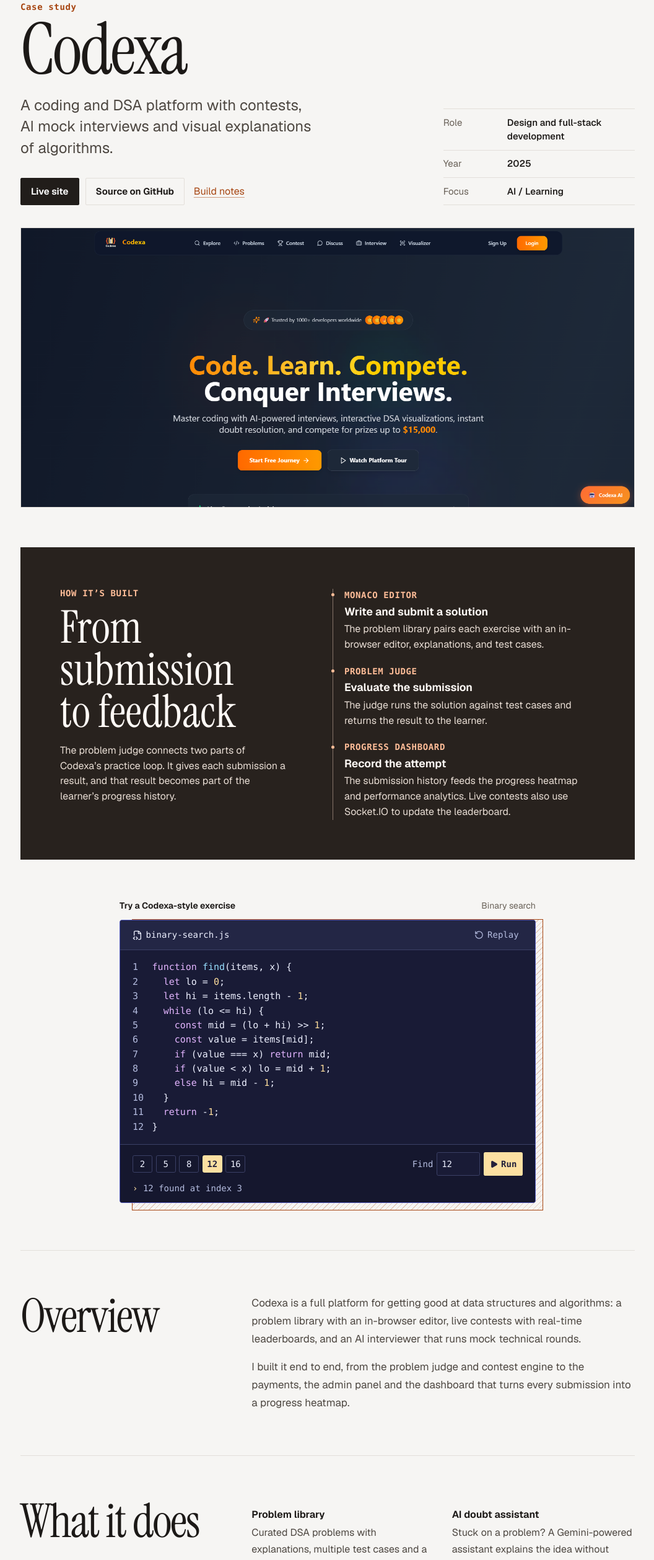
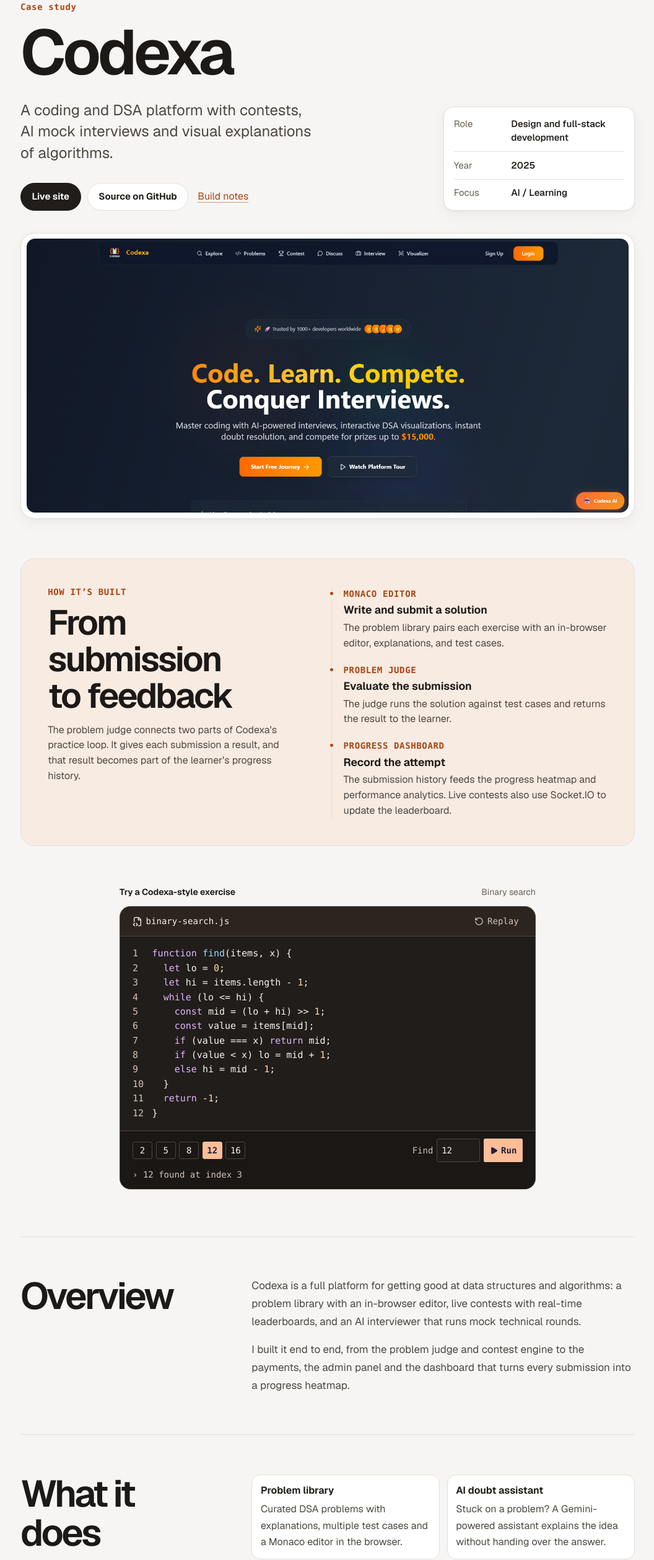
Before and after one commit to gopaljha16/Portfolio, a Next.js app: page /work/codexa in a window 1280 px wide. Shown: the part 234-2751 px from the top of the page at 62% size, without its empty margins (111-1167 px from the left). Built offline with nearby package versions, Linux system fonts and the light colour scheme; no server answers.

Commit message:
Phase 12: Apply the portfolio theme to work, about, and case studies

```diff
--- a/app/apple-icon.tsx
+++ b/app/apple-icon.tsx
@@ -6,7 +6,7 @@ export const contentType = "image/png";
 export default function AppleIcon() {
   return new ImageResponse(
     (
-      <div style={{ width: "100%", height: "100%", display: "flex", alignItems: "center", justifyContent: "center", background: "#293acb", color: "#fffdf5", fontSize: 86, letterSpacing: -8 }}>
+      <div style={{ width: "100%", height: "100%", display: "flex", alignItems: "center", justifyContent: "center", background: "#f8ebe2", color: "#a74612", fontSize: 86, letterSpacing: -8 }}>
         GJ
       </div>
     ),
--- a/app/globals.css
+++ b/app/globals.css
@@ -16,11 +16,6 @@
   --accent-fill: #211d1a;
   --accent-ink: #fff;
   --diagram: #f2ece7;
-  --poster: #28221e;
-  --poster-ink: #fffaf6;
-  --poster-muted: #e9ded5;
-  --poster-rule: #87756a;
-  --poster-highlight: #ffbd98;
   --card-radius: 1.4rem;
   --card-shadow: 0 1px 2px rgb(43 32 22 / 0.05), 0 8px 24px rgb(43 32 22 / 0.045);
   --available: #16744b;
@@ -41,7 +36,6 @@
   --accent-fill: #f6eee8;
   --accent-ink: #211d1a;
   --diagram: #2d2520;
-  --poster: #2d241e;
   --card-shadow: 0 4px 20px rgb(0 0 0 / 0.12);
   --available: #8de2b4;
   color-scheme: dark;
@@ -57,7 +51,6 @@
   --color-faint: var(--faint);
   --color-inverse: var(--inverse);
   --font-display: var(--font-geist), ui-sans-serif, system-ui, sans-serif;
-  --font-editorial: var(--font-instrument-serif), Georgia, serif;
   --font-sans: var(--font-geist), ui-sans-serif, system-ui, sans-serif;
 }
 
@@ -237,11 +230,10 @@ body {
 
 .portfolio-name {
   margin-top: 0.7rem;
-  font-family: var(--font-editorial);
-  font-size: clamp(4.6rem, 10.6vw, 10.5rem);
-  font-weight: 400;
-  letter-spacing: -0.027em;
-  line-height: 0.83;
+  font-size: clamp(2.8rem, 7.4vw, 5.6rem);
+  font-weight: 650;
+  letter-spacing: -0.047em;
+  line-height: 1.02;
 }
 
 .portfolio-intro {
@@ -265,7 +257,7 @@ body {
 .hero-role-line > p {
   font-size: clamp(1.9rem, 5.45vw, 4.05rem);
   font-weight: 640;
-  letter-spacing: -0.06em;
+  letter-spacing: -0.047em;
   line-height: 1.12;
 }
 
@@ -296,7 +288,7 @@ body {
 .hero-role-line {
   display: flex;
   flex-wrap: wrap;
-  align-items: baseline;
+  align-items: center;
   gap: 0.65rem 1.15rem;
   margin-top: 0.28rem;
 }
@@ -644,9 +636,9 @@ body {
   min-height: 2.75rem;
   align-items: center;
   justify-content: center;
-  padding: 0.625rem 1rem;
+  padding: 0.625rem 1.1rem;
   border: 1px solid var(--line);
-  border-radius: 0.125rem;
+  border-radius: 2rem;
   font-size: 0.9375rem;
   font-weight: 650;
   transition: background-color 150ms ease;
@@ -664,6 +656,10 @@ body {
 
 .portfolio-button-plain:hover {
   background: var(--surface-2);
+}
+
+.portfolio-button-plain {
+  background: var(--surface);
 }
 
 .portfolio-text-link {
@@ -686,15 +682,6 @@ body {
   position: relative;
   isolation: isolate;
   min-width: 0;
-}
-
-.coding-demo::before {
-  position: absolute;
-  z-index: -1;
-  inset: 2rem -0.75rem -0.75rem 1.25rem;
-  border: 1px solid var(--accent);
-  background: repeating-linear-gradient(-45deg, transparent 0 5px, color-mix(in srgb, var(--accent) 25%, transparent) 5px 6px);
-  content: "";
 }
 
 .coding-demo figcaption {
@@ -713,14 +700,14 @@ body {
 }
 
 .code-editor {
-  --code-background: #191b36;
-  --code-line: #3b4066;
-  --code-text: #edf0ff;
-  --code-muted: #b4bcdf;
-  --code-highlight: #fce0a2;
+  --code-background: #211d1a;
+  --code-line: #50463e;
+  --code-text: #fbf3ec;
+  --code-muted: #d4c2b4;
+  --code-highlight: #ffbd98;
   overflow: hidden;
-  border: 1px solid #535bbd;
-  border-radius: 0.25rem;
+  border: 1px solid var(--code-line);
+  border-radius: 1.1rem;
   background: var(--code-background);
   color: var(--code-text);
   color-scheme: dark;
@@ -743,7 +730,7 @@ body {
 .code-toolbar {
   padding: 0.3rem clamp(0.65rem, 2vw, 1.25rem);
   border-bottom: 1px solid var(--code-line);
-  background: #232645;
+  background: #2c251f;
   font-size: 0.875rem;
 }
 
@@ -821,7 +808,7 @@ body {
 .code-console {
   padding: 0.75rem clamp(0.65rem, 2vw, 1.25rem);
   border-top: 1px solid var(--code-line);
-  background: #15172e;
+  background: #1a1715;
   font-size: 0.875rem;
 }
 
@@ -887,15 +874,16 @@ body {
 .message-trace {
   margin-bottom: clamp(2rem, 6vw, 4rem);
   padding: clamp(1.125rem, 3vw, 2.5rem);
-  background-color: var(--poster);
-  background-image: radial-gradient(rgb(238 241 255 / 0.22) 1px, transparent 1px);
-  background-size: 1.15rem 1.15rem;
-  color: var(--poster-ink);
+  border: 1px solid var(--line);
+  border-radius: var(--card-radius);
+  background: var(--surface);
+  box-shadow: var(--card-shadow);
 }
 
 .trace-header {
   padding-bottom: 0.9rem;
-  border-bottom: 1px solid var(--poster-rule);
+  border-bottom: 1px solid var(--line);
+  color: var(--accent);
   font-family: var(--font-mono);
   font-size: 0.875rem;
 }
@@ -906,19 +894,18 @@ body {
 }
 
 .message-trace h2 {
-  max-width: 14ch;
-  margin-top: 1.35rem;
-  font-family: var(--font-editorial);
-  font-size: clamp(2.75rem, 5vw, 4.75rem);
-  font-weight: 400;
-  line-height: 0.95;
-  text-wrap: balance;
+  max-width: 24ch;
+  margin-top: 1.15rem;
+  font-size: clamp(1.8rem, 4.25vw, 3.1rem);
+  font-weight: 630;
+  letter-spacing: -0.045em;
+  line-height: 1.07;
 }
 
 .trace-intro {
   max-width: 65ch;
   margin-top: 1rem;
-  color: var(--poster-muted);
+  color: var(--muted);
   line-height: 1.55;
 }
 
@@ -936,13 +923,13 @@ body {
   left: calc(100% / 6);
   width: calc(200% / 3);
   height: 1px;
-  background: var(--poster-rule);
+  background: var(--line);
   content: "";
   pointer-events: none;
 }
 
 .trace-stages::after {
-  background: var(--poster-highlight);
+  background: var(--accent);
   transform: scaleX(0);
   transform-origin: left;
 }
@@ -971,29 +958,25 @@ body {
   cursor: pointer;
 }
 
-.message-trace :focus-visible {
-  outline-color: var(--poster-highlight);
-}
-
 .trace-node {
   display: grid;
   width: 3.5rem;
   height: 3.5rem;
   place-items: center;
-  border: 1px solid var(--poster-rule);
+  border: 1px solid var(--line);
   border-radius: 50%;
-  background: var(--poster);
-  color: var(--poster-ink);
+  background: var(--surface);
+  color: var(--ink);
 }
 
 .trace-stages button:hover .trace-node {
-  border-color: var(--poster-highlight);
+  border-color: var(--accent);
 }
 
 .trace-stages button[aria-pressed="true"] .trace-node {
-  border-color: var(--poster-highlight);
-  background: var(--poster-highlight);
-  color: #242042;
+  border-color: var(--accent);
+  background: var(--accent-soft);
+  color: var(--accent);
 }
 
 .trace-detail {
@@ -1002,14 +985,14 @@ body {
   gap: 0.15rem;
   min-height: 7rem;
   padding: 0.9rem 1rem;
-  border-left: 2px solid var(--poster-highlight);
-  background: color-mix(in srgb, var(--poster) 68%, #101522);
-  color: var(--poster-muted);
+  border-radius: 0.95rem;
+  background: var(--surface-2);
+  color: var(--muted);
   line-height: 1.45;
 }
 
 .trace-detail strong {
-  color: var(--poster-ink);
+  color: var(--ink);
 }
 
 @media (prefers-reduced-motion: no-preference) {
@@ -1019,7 +1002,7 @@ body {
 }
 
 .portfolio-section {
-  padding-block: clamp(2.75rem, 6vw, 4.375rem);
+  padding-block: clamp(2.5rem, 5.5vw, 4rem);
   border-top: 1px solid var(--line);
 }
 
@@ -1033,38 +1016,45 @@ body {
 }
 
 .portfolio-section-heading h2 {
-  font-family: var(--font-editorial);
-  font-size: clamp(2.85rem, 5.9vw, 5rem);
-  font-weight: 400;
-  letter-spacing: -0.025em;
-  line-height: 0.94;
+  font-size: clamp(2.2rem, 5.15vw, 3.75rem);
+  font-weight: 630;
+  letter-spacing: -0.055em;
+  line-height: 1.05;
 }
 
 .project-entry {
-  display: grid;
-  grid-template-columns: minmax(0, 1fr) minmax(8rem, 19%);
+  display: flex;
+  min-width: 0;
+  flex-direction: column;
+  overflow: hidden;
+  border: 1px solid var(--line);
+  border-radius: var(--card-radius);
+  background: var(--surface);
+  box-shadow: var(--card-shadow);
+}
+
+.project-entry-featured {
+  display: grid;
+  grid-template-columns: minmax(0, 1.35fr) minmax(0, 1fr);
   align-items: center;
-  gap: clamp(1rem, 3vw, 2.75rem);
-  padding-block: 1.375rem;
-  border-top: 1px solid var(--line);
-}
-
-.project-entry-featured {
-  grid-template-columns: minmax(0, 1.7fr) minmax(0, 1fr);
-  padding-block: 0 2.25rem;
-  border-top: 0;
 }
 
 .project-copy {
-  display: grid;
-  grid-template-columns: minmax(0, 0.72fr) minmax(0, 1.28fr);
-  align-items: start;
-  gap: 0.5rem clamp(1rem, 3vw, 2.75rem);
+  display: flex;
+  flex: 1;
+  flex-direction: column;
+  gap: 0.55rem;
+  padding: 0.25rem 1.15rem 1.15rem;
 }
 
 .project-entry-featured .project-copy {
-  grid-template-columns: minmax(0, 1fr);
-  gap: 0.75rem;
+  padding: clamp(1.15rem, 3vw, 2rem);
+}
+
+.project-description {
+  display: flex;
+  flex: 1;
+  flex-direction: column;
 }
 
 .project-meta,
@@ -1076,12 +1066,11 @@ body {
 }
 
 .project-entry h3 {
-  margin-top: 0.35rem;
-  font-family: var(--font-editorial);
-  font-size: clamp(2rem, 3.7vw, 3.5rem);
-  font-weight: 400;
-  letter-spacing: -0.015em;
-  line-height: 0.95;
+  margin-top: 0.25rem;
+  font-size: clamp(1.5rem, 2.6vw, 2.05rem);
+  font-weight: 640;
+  letter-spacing: -0.047em;
+  line-height: 1.1;
 }
 
 .project-entry h3 a:hover {
@@ -1089,7 +1078,7 @@ body {
 }
 
 .project-entry-featured h3 {
-  font-size: clamp(3.25rem, 6.4vw, 6rem);
+  font-size: clamp(2.25rem, 4.5vw, 3.75rem);
 }
 
 .project-entry-featured .project-summary {
@@ -1116,7 +1105,8 @@ body {
 }
 
 .project-copy .project-links {
-  margin-top: 0.7rem;
+  margin-top: auto;
+  padding-top: 0.75rem;
 }
 
 .project-links a:not(.portfolio-text-link):hover {
@@ -1126,7 +1116,10 @@ body {
 }
 
 .project-preview {
+  order: -1;
+  margin: 0.7rem 0.7rem 0.8rem;
   overflow: hidden;
+  border-radius: calc(var(--card-radius) - 0.55rem);
   background: var(--diagram);
 }
 
@@ -1141,17 +1134,23 @@ body {
 
 .project-entry-featured .project-preview {
   display: grid;
-  order: -1;
+  align-self: stretch;
   align-content: center;
-  padding: clamp(0.65rem, 2.35vw, 2rem);
+  margin-bottom: 0.7rem;
+  padding: clamp(0.6rem, 1.6vw, 1.25rem);
+  background: var(--accent-soft);
 }
 
 .project-entry-featured .project-preview img {
   aspect-ratio: auto;
+  border-radius: 0.35rem;
 }
 
 .project-index {
-  border-bottom: 1px solid var(--line);
+  display: grid;
+  grid-template-columns: repeat(2, minmax(0, 1fr));
+  gap: 1rem;
+  margin-top: 1rem;
 }
 
 .project-wip {
@@ -1159,8 +1158,10 @@ body {
   flex-wrap: wrap;
   justify-content: space-between;
   gap: 0.5rem 1rem;
-  margin-top: 1.5rem;
-  padding: 0.875rem 0;
+  margin-block: 1rem 0.7rem;
+  padding: 0.8rem 1.05rem;
+  border: 1px dashed var(--line);
+  border-radius: 0.9rem;
   color: var(--muted);
   font-size: 0.9375rem;
 }
@@ -1202,6 +1203,13 @@ body {
   transform: rotate(180deg);
 }
 
+.project-archive {
+  padding-inline: clamp(0.85rem, 2vw, 1.2rem);
+  border: 1px solid var(--line);
+  border-radius: 1rem;
+  background: var(--surface);
+}
+
 .archive-count {
   margin-left: 0.5rem;
   color: var(--faint);
@@ -1244,20 +1252,23 @@ body {
   display: grid;
   grid-template-columns: minmax(0, 0.92fr) minmax(0, 1.08fr);
   align-items: start;
-  gap: 2rem clamp(2rem, 6vw, 5.75rem);
-}
-
-.about-career {
-  display: grid;
-  gap: 2.1rem;
+  gap: 1rem;
+}
+
+.about-content,
+.about-subsection {
+  padding: clamp(1rem, 2.65vw, 1.7rem);
+  border: 1px solid var(--line);
+  border-radius: var(--card-radius);
+  background: var(--surface);
+  box-shadow: var(--card-shadow);
 }
 
 .about-subsection > h3 {
   margin-bottom: 1rem;
-  font-family: var(--font-editorial);
-  font-size: clamp(2rem, 3.4vw, 3.2rem);
-  font-weight: 400;
-  letter-spacing: -0.015em;
+  font-size: clamp(1.4rem, 2.75vw, 1.9rem);
+  font-weight: 630;
+  letter-spacing: -0.04em;
   line-height: 1;
 }
 
@@ -1334,6 +1345,42 @@ body {
   font-size: 0.9375rem;
 }
 
+.skills-card {
+  grid-column: 1 / -1;
+}
+
+.skill-grid {
+  display: grid;
+  grid-template-columns: repeat(2, minmax(0, 1fr));
+  gap: 0.8rem;
+}
+
+.skill-grid .skill-row {
+  display: block;
+  padding: 0.85rem;
+  border: 0;
+  border-radius: 0.85rem;
+  background: var(--bg);
+}
+
+.skill-grid .skill-row dt {
+  margin-bottom: 0.45rem;
+}
+
+.skill-tags {
+  display: flex;
+  flex-wrap: wrap;
+  gap: 0.35rem;
+}
+
+.skill-tags li {
+  padding: 0.22rem 0.52rem;
+  border-radius: 2rem;
+  background: var(--surface-2);
+  color: var(--ink);
+  font-size: 0.8125rem;
+}
+
 .about-content > p,
 .case-prose > p {
   max-width: 65ch;
@@ -1350,8 +1397,8 @@ body {
 .github-note {
   margin-block: 1.4rem;
   padding: 0.8rem 1rem;
-  border-left: 2px solid var(--accent);
-  background: var(--surface-2);
+  border-radius: 0.85rem;
+  background: var(--accent-soft);
 }
 
 .github-note > p {
@@ -1376,8 +1423,9 @@ body {
 .contact-panel {
   padding: clamp(1.5rem, 6vw, 3.75rem);
   border: 1px solid var(--line);
-  border-radius: 0.125rem;
-  background: var(--diagram);
+  border-radius: var(--card-radius);
+  background: var(--surface);
+  box-shadow: var(--card-shadow);
 }
 
 .contact-panel .portfolio-section-heading {
@@ -1427,11 +1475,15 @@ body {
 }
 
 .case-header .portfolio-name {
-  font-size: clamp(4.375rem, 9vw, 8.625rem);
+  font-size: clamp(3.5rem, 8vw, 6.35rem);
 }
 
 .case-facts {
-  border-top: 1px solid var(--line);
+  padding: 0.35rem 1rem;
+  border: 1px solid var(--line);
+  border-radius: 1rem;
+  background: var(--surface);
+  box-shadow: var(--card-shadow);
 }
 
 .case-facts > div {
@@ -1439,8 +1491,11 @@ body {
   grid-template-columns: minmax(3rem, 0.45fr) minmax(0, 1fr);
   gap: 0.65rem;
   padding-block: 0.65rem;
-  border-bottom: 1px solid var(--line);
   font-size: 0.9375rem;
+}
+
+.case-facts > div + div {
+  border-top: 1px solid var(--line);
 }
 
 .case-facts dt {
@@ -1459,14 +1514,18 @@ body {
 .case-preview {
   margin-bottom: clamp(2rem, 6vw, 4rem);
   overflow: hidden;
+  padding: 0.55rem;
   border: 1px solid var(--line);
-  background: var(--diagram);
+  border-radius: var(--card-radius);
+  background: var(--surface);
+  box-shadow: var(--card-shadow);
 }
 
 .case-preview img {
   display: block;
   width: 100%;
   height: auto;
+  border-radius: 0.85rem;
 }
 
 .case-build {
@@ -1474,29 +1533,29 @@ body {
   grid-template-columns: minmax(0, 1fr) minmax(0, 1.15fr);
   gap: 1.75rem clamp(2rem, 5.5vw, 5rem);
   margin-bottom: clamp(2rem, 6vw, 4rem);
-  padding: clamp(1.5rem, 5vw, 4.25rem);
-  background: var(--poster);
-  color: var(--poster-ink);
+  padding: clamp(1.2rem, 3.5vw, 2.7rem);
+  border: 1px solid var(--line);
+  border-radius: var(--card-radius);
+  background: var(--accent-soft);
 }
 
 .case-build .portfolio-kicker {
-  color: var(--poster-highlight);
   text-transform: uppercase;
 }
 
 .case-build h2 {
-  max-width: 15ch;
-  margin-block: 0.7rem 1rem;
-  font-family: var(--font-editorial);
-  font-size: clamp(2.75rem, 5.7vw, 5.5rem);
-  font-weight: 400;
-  line-height: 0.93;
+  max-width: 21ch;
+  margin-block: 0.55rem 0.8rem;
+  font-size: clamp(1.9rem, 4.45vw, 3.5rem);
+  font-weight: 630;
+  letter-spacing: -0.047em;
+  line-height: 1.06;
   text-wrap: balance;
 }
 
 .case-build header > p:last-child,
 .build-steps li > p:last-child {
-  color: var(--poster-muted);
+  color: var(--muted);
   line-height: 1.55;
 }
 
@@ -1505,7 +1564,7 @@ body {
   gap: 1.25rem;
   margin-top: 0.2rem;
   padding-left: 1.15rem;
-  border-left: 1px solid var(--poster-rule);
+  border-left: 1px solid var(--line);
 }
 
 .build-steps li {
@@ -1519,7 +1578,7 @@ body {
   width: 5px;
   height: 5px;
   border-radius: 50%;
-  background: var(--poster-highlight);
+  background: var(--accent);
   content: "";
 }
 
@@ -1532,12 +1591,14 @@ body {
 .case-highlight-list {
   display: grid;
   grid-template-columns: repeat(2, minmax(0, 1fr));
-  column-gap: 1.75rem;
+  gap: 0.75rem;
 }
 
 .case-highlight-list li {
-  padding-block: 0.8rem;
-  border-bottom: 1px solid var(--line);
+  padding: 0.85rem;
+  border: 1px solid var(--line);
+  border-radius: 0.9rem;
+  background: var(--surface);
 }
 
 .case-highlight-list p {
@@ -1569,13 +1630,13 @@ body {
   margin: min(14vh, 8rem) auto 0;
   overflow: hidden;
   border: 1px solid var(--line);
-  border-radius: 0.625rem;
+  border-radius: var(--card-radius);
   background: var(--surface);
   color: var(--ink);
 }
 
 .command-dialog::backdrop {
-  background: rgb(14 22 17 / 0.6);
+  background: rgb(25 19 15 / 0.5);
 }
 
 body:has(.command-dialog[open]) {
@@ -1654,6 +1715,7 @@ body:has(.command-dialog[open]) {
 .site-footer {
   border-top: 1px solid var(--line);
   color: var(--muted);
+  background: var(--surface-2);
   font-size: 0.9375rem;
 }
 
@@ -1672,36 +1734,24 @@ body:has(.command-dialog[open]) {
 @media (max-width: 47.99rem) {
   .portfolio-section-split,
   .project-entry-featured,
-  .project-copy,
   .about-layout,
   .archive-entry,
   .case-build,
   .case-header {
     grid-template-columns: minmax(0, 1fr);
   }
-
-  .project-entry:not(.project-entry-featured) {
-    grid-template-columns: minmax(0, 1fr) minmax(5rem, 28%);
-    align-items: start;
-  }
-
-  .project-index .project-preview {
-    margin-top: 0.25rem;
-  }
 }
 
 @media (max-width: 48.75rem) {
   .overview-grid {
     grid-template-columns: repeat(2, minmax(0, 1fr));
   }
-
-  .process-overview {
-    grid-column: span 2;
-  }
 }
 
 @media (max-width: 35rem) {
-  .overview-grid {
+  .overview-grid,
+  .project-index,
+  .skill-grid {
     grid-template-columns: minmax(0, 1fr);
   }
 
@@ -1714,10 +1764,6 @@ body:has(.command-dialog[open]) {
     flex-direction: column;
   }
 
-  .featured-overview {
-    grid-row: 1;
-  }
-
   .hero-introduction h1 {
     font-size: clamp(1.75rem, 7.9vw, 2.85rem);
   }
@@ -1727,6 +1773,7 @@ body:has(.command-dialog[open]) {
   .site-nav {
     gap: 0.25rem;
   }
+
   .site-nav-actions {
     gap: 0;
   }
--- a/app/layout.tsx
+++ b/app/layout.tsx
@@ -11,13 +11,6 @@ const geist = localFont({
   weight: "100 900",
   variable: "--font-geist",
   display: "swap",
-});
-
-const editorial = localFont({
-  src: "./fonts/instrument-serif-latin-400-normal.woff2",
-  variable: "--font-instrument-serif",
-  display: "swap",
-  adjustFontFallback: "Times New Roman",
 });
 
 const title = `${profile.name} | Full-Stack Engineer in ${profile.city}, ${profile.country}`;
@@ -84,7 +77,7 @@ export default function RootLayout({
   children,
 }: Readonly<{ children: React.ReactNode }>) {
   return (
-    <html lang="en" className={`${geist.variable} ${editorial.variable}`} suppressHydrationWarning>
+    <html lang="en" className={geist.variable} suppressHydrationWarning>
       <head>
         <script dangerouslySetInnerHTML={{ __html: themeScript }} />
       </head>
--- a/app/manifest.ts
+++ b/app/manifest.ts
@@ -8,8 +8,8 @@ export default function manifest(): MetadataRoute.Manifest {
     description: profile.description,
     start_url: "/",
     display: "browser",
-    background_color: "#151621",
-    theme_color: "#151621",
+    background_color: "#f6f5f3",
+    theme_color: "#f6f5f3",
     icons: [
       { src: "/icon.svg", sizes: "any", type: "image/svg+xml" },
       { src: "/apple-icon", sizes: "180x180", type: "image/png" },
--- a/app/work/[slug]/page.tsx
+++ b/app/work/[slug]/page.tsx
@@ -71,7 +71,7 @@ export default async function CaseStudyPage({ params }: Props) {
       </header>
 
       <figure className="case-preview">
-        <Image src={project.image} alt={`${project.name} product screenshot`} sizes="(max-width: 1340px) 92vw, 1216px" preload />
+        <Image src={project.image} alt={`${project.name} product screenshot`} sizes="(max-width: 1060px) 90vw, 972px" preload />
       </figure>
 
       {project.slug === "quibly" ? <MessageTrace /> : note && (
--- a/components/About.tsx
+++ b/components/About.tsx
@@ -43,10 +43,8 @@ export function About({ github }: { github: GitHubStats }) {
             </ol>
           </details>
         </div>
-        <div className="about-career">
-          <Experience />
-          <Skills />
-        </div>
+        <Experience />
+        <Skills />
       </div>
     </section>
   );
--- a/components/Work.tsx
+++ b/components/Work.tsx
@@ -32,7 +32,7 @@ function ProjectEntry({ project, featured = false }: { project: Project; feature
         <Image
           src={project.image}
           alt={`${project.name} product screenshot`}
-          sizes={featured ? "(max-width: 767px) 92vw, (max-width: 1340px) 58vw, 760px" : "(max-width: 767px) 30vw, 228px"}
+          sizes={featured ? "(max-width: 767px) 90vw, 550px" : "(max-width: 560px) 90vw, (max-width: 1060px) 46vw, 470px"}
         />
       </div>
     </article>
```
Also changed, not shown: components/Skills.tsx (+5 -3 lines), app/icon.svg.
